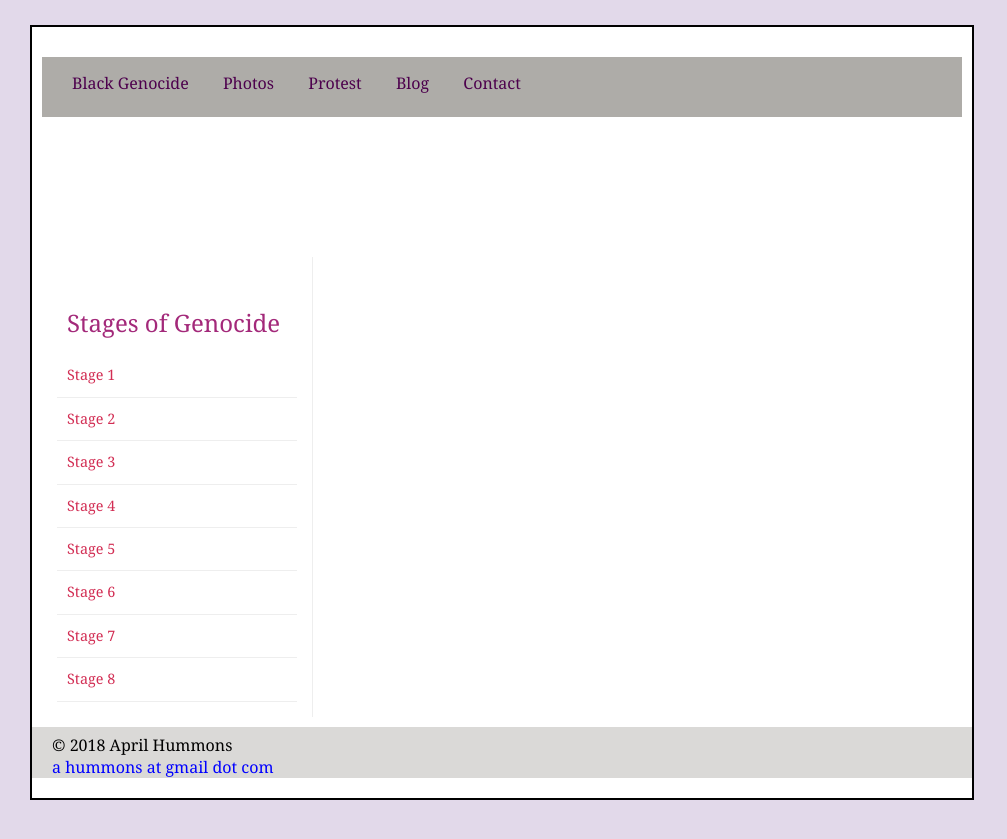
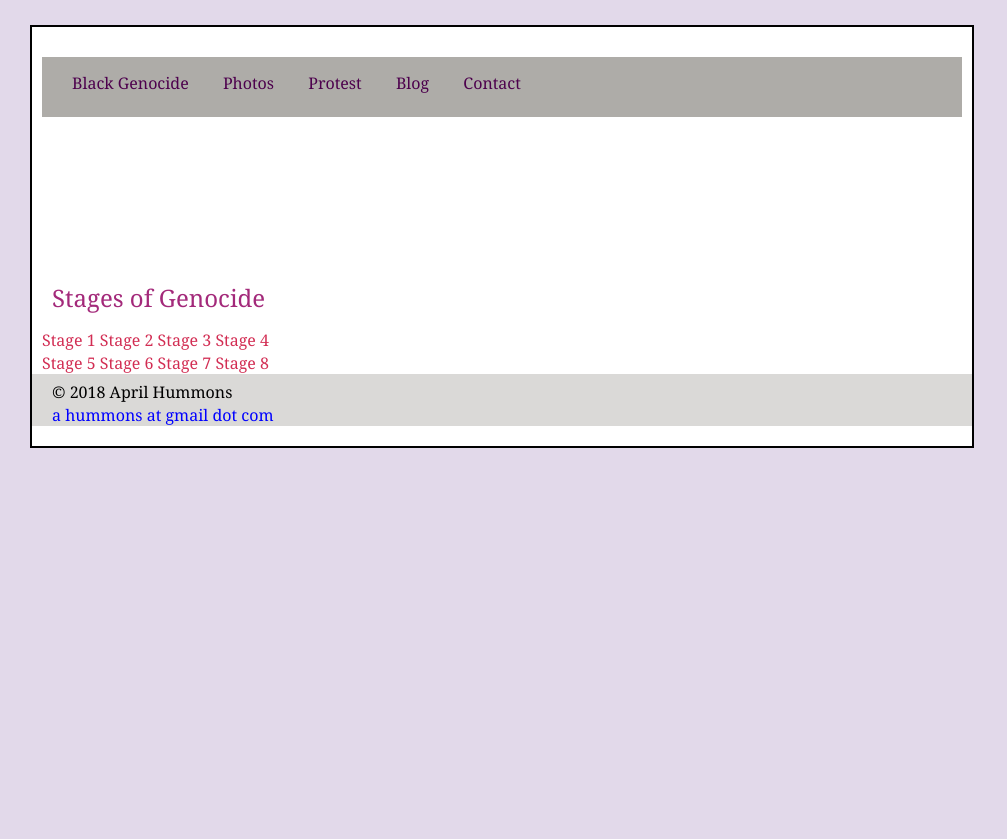
Before and after one commit to ahummons/blackgenocide, a Jekyll site: the page built from genocide.html, in a window 1280 px wide. Shown: the top 839 px of the page, without its empty margins (0-1007 px from the left). Built offline with Jekyll 4.4.1, drawn with Linux system fonts in a browser that asks for light colours.

Commit message:
fixing classes

```diff
--- a/_layouts/base.html
+++ b/_layouts/base.html
@@ -153,8 +153,7 @@ footer a {
                     </ul>
                   </nav>
                 </header>
-<aside>
-<section class="stages">
+<aside class="stages">
 <h2>Stages of Genocide</h2>
                         <a href="{{site.baseurl}}/stage1.html">Stage 1</a>
                         <a href="{{site.baseurl}}/stage2.html">Stage 2</a>
@@ -164,10 +163,10 @@ footer a {
                         <a href="{{site.baseurl}}/stage6.html">Stage 6</a>
                         <a href="{{site.baseurl}}/stage7.html">Stage 7</a>
                         <a href="{{site.baseurl}}/stage8.html">Stage 8</a>
-</section>
 </aside>
 </body>
 <footer>&copy; 2018 April Hummons<br />
     <a href="mailto:ahummons@gmail.com">a hummons at gmail dot com</a>
 </footer>
 </div>
+</html>
--- a/index.html
+++ b/index.html
@@ -42,8 +42,7 @@ title: "Home"
           </p>
         </article>
       </section>
-    <aside>
-      <section class="artblog">
+    <aside class="artblog">
         <h2>Other Issues</h2>
         <h3>
           #BlackLivesMatter
@@ -65,5 +64,4 @@ We Must Continue to pursue Police Accountability through any and all means. Prot
         </h3>
         <p> We can no longer afford to await major media outlets to change thier practice of vilifing and crucifing Black people with no cause. Being a black victim means you must await the media to validate your humanity. We must rely on our news outlets and continue to create our own news outlets.
         </p>
-      </section>
     </aside>
```
